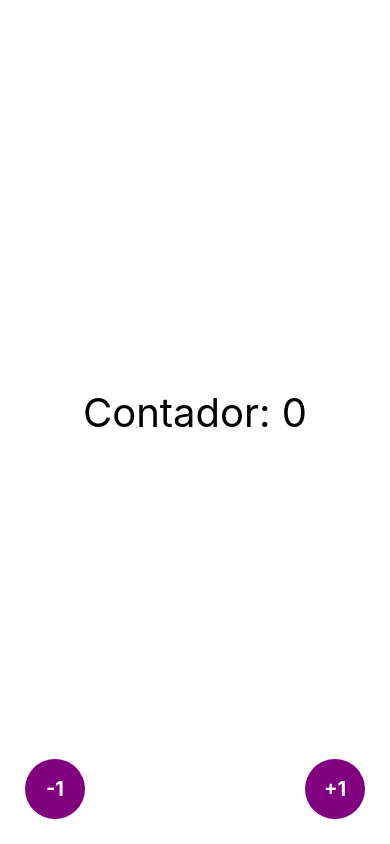
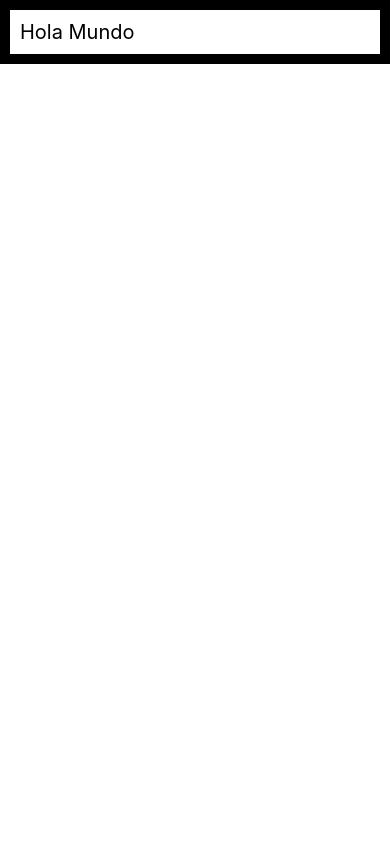
Before and after one commit to facuguardia/MyFirstProject, a React Native app: screen / in a window 390 px wide. Built offline with nearby package versions, Linux system fonts and the light colour scheme.

Commit message:
Add BoxObjectModelScreen component and update App component

```diff
--- a/App.tsx
+++ b/App.tsx
@@ -1,8 +1,15 @@
 import React from 'react';
-import {CounterScreen} from './src/screens/CounterScreen';
+// import {CounterScreen} from './src/screens/CounterScreen';
+import {BoxObjectModelScreen} from './src/screens/BoxObjectModelScreen';
+import {SafeAreaView} from 'react-native';
 
 function App(): React.JSX.Element {
-  return <CounterScreen />;
+  return (
+    <SafeAreaView>
+      {/* <CounterScreen /> */}
+      <BoxObjectModelScreen />
+    </SafeAreaView>
+  );
 }
 
 export default App;
--- /dev/null
+++ b/src/screens/BoxObjectModelScreen.tsx
@@ -0,0 +1,22 @@
+import React from 'react';
+import {StyleSheet, Text, View} from 'react-native';
+
+export const BoxObjectModelScreen = () => {
+  return (
+    <View style={styles.container}>
+      <Text style={styles.title}>Hola Mundo</Text>
+    </View>
+  );
+};
+
+const styles = StyleSheet.create({
+  container: {
+
+  },
+  title: {
+    fontSize: 20,
+    borderWidth: 10,
+    // backgroundColor: 'red',
+    padding: 10,
+  },
+});
```
